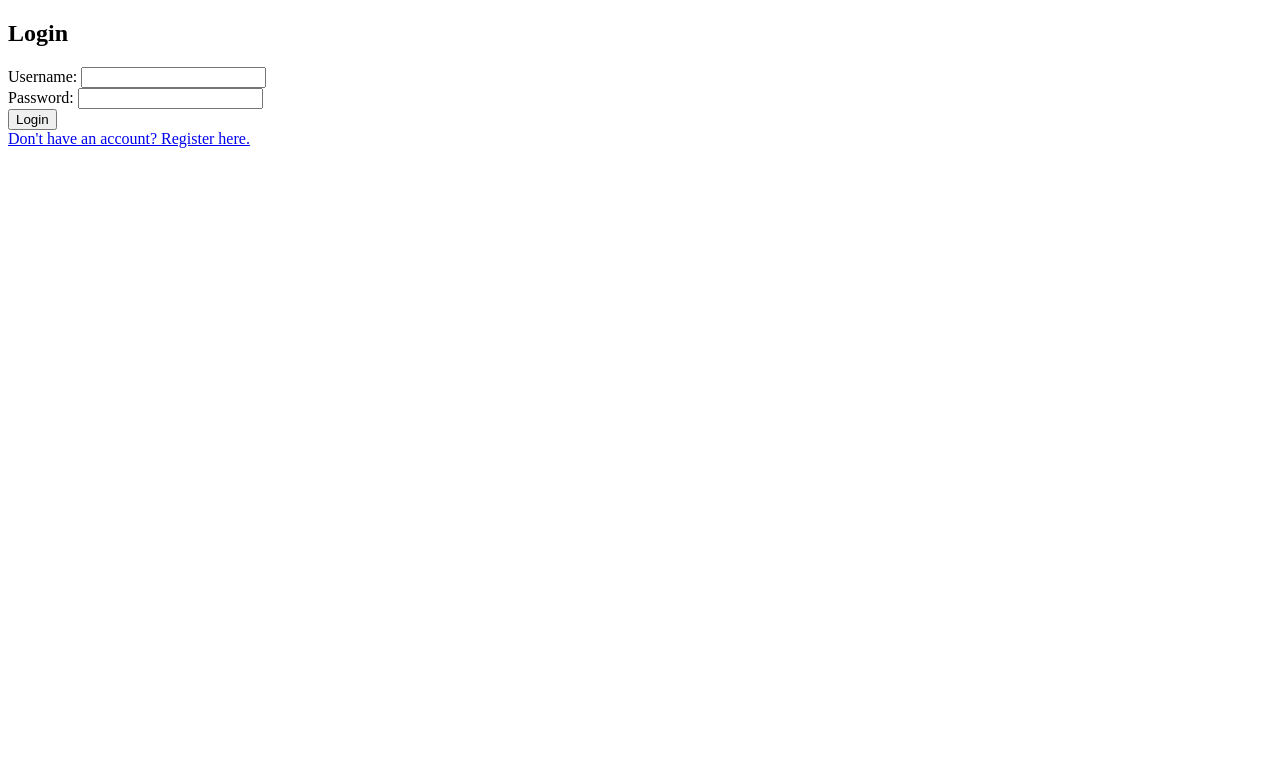
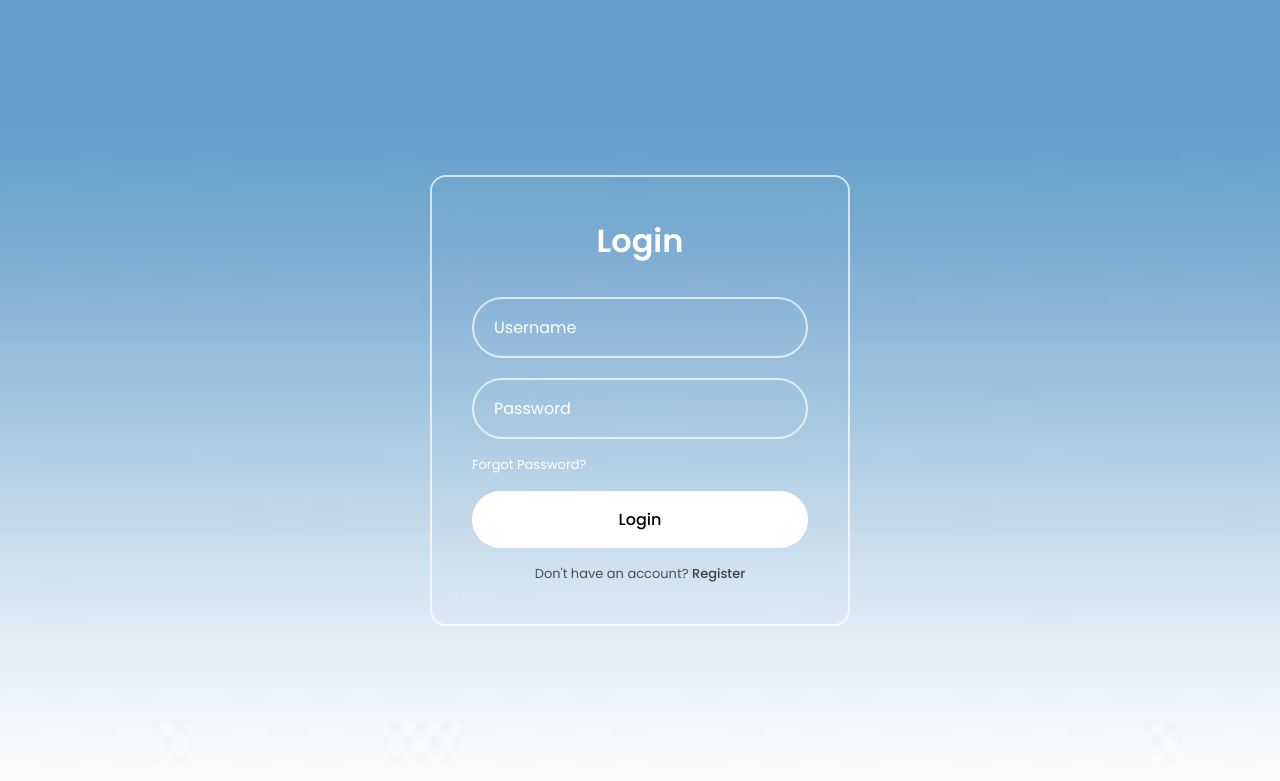
Before and after one commit to Gouravverma7/placement_management_system, a Django app: page /login/ in a window 1280 px wide. Shown: the top 781 px of the page. Run offline with Django 4.2, Linux system fonts and the light colour scheme.

Commit message:
enhanced login form

```diff
--- /dev/null
+++ b/pms/static/css/login.css
@@ -0,0 +1,187 @@
+/*=============== GOOGLE FONTS ===============*/
+@import url("https://fonts.googleapis.com/css2?family=Poppins:wght@400;500;600&display=swap");
+
+/*=============== VARIABLES CSS ===============*/
+:root {
+  /*========== Colors ==========*/
+  /*Color mode HSL(hue, saturation, lightness)*/
+  --white-color: hsl(0, 0%, 100%);
+  --black-color: hsl(0, 0%, 0%);
+
+  /*========== Font and typography ==========*/
+  /*.5rem = 8px | 1rem = 16px ...*/
+  --body-font: "Poppins", sans-serif;
+  --h1-font-size: 2rem;
+  --normal-font-size: 1rem;
+  --small-font-size: .813rem;
+}
+
+/*=============== BASE ===============*/
+* {
+  box-sizing: border-box;
+  padding: 0;
+  margin: 0;
+}
+
+body,
+input,
+button {
+  font-family: var(--body-font);
+  font-size: var(--normal-font-size);
+}
+
+a {
+  text-decoration: none;
+}
+
+img {
+  display: block;
+  max-width: 100%;
+  height: auto;
+}
+
+/*=============== LOGIN ===============*/
+.login {
+  position: relative;
+  height: 100vh;
+  display: grid;
+  align-items: center;
+}
+
+.login__bg {
+  position: absolute;
+  width: 100%;
+  height: 100%;
+  object-fit: cover;
+  object-position: center;
+}
+
+.login__form {
+  position: relative;
+  margin-inline: 1.5rem;
+  background-color: hsla(0, 0%, 100%, .01);
+  border: 2px solid hsla(0, 0%, 100%, .7);
+  padding: 2.5rem 1rem;
+  color: var(--white-color);
+  border-radius: 1rem;
+  backdrop-filter: blur(16px);
+}
+
+.login__title {
+  text-align: center;
+  font-size: var(--h1-font-size);
+  margin-bottom: 1.25rem;
+}
+
+.login__inputs,
+.login__box {
+  display: grid;
+}
+
+.login__inputs {
+  row-gap: 1.25rem;
+  margin-bottom: 1rem;
+}
+
+.login__box {
+
+
+  grid-template-columns: 1fr max-content;
+  column-gap: .75rem;
+  align-items: center;
+  border: 2px solid hsla(0, 0%, 100%, .7);
+  padding-inline: 1.25rem;
+  border-radius: 4rem;
+}
+
+.login__input,
+.login__button {
+  border: none;
+  outline: none;
+}
+
+.login__input {
+  width: 100%;
+  background: none;
+  color: var(--white-color);
+  padding-block: 1rem;
+}
+
+.login__input::placeholder {
+  color: var(--white-color);
+}
+
+.login__box i {
+  font-size: 1.25rem;
+}
+
+.login__check,
+.login__check-box {
+  display: flex;
+  justify-content: space-between;
+  align-items: center;
+}
+
+.login__check {
+  margin-bottom: 1rem;
+  font-size: var(--small-font-size);
+}
+
+.login__check-box {
+  column-gap: .5rem;
+}
+
+.login__check-input {
+  width: 1rem;
+  height: 1rem;
+  accent-color: var(--white-color);
+}
+
+.login__forgot {
+  color: var(--white-color);
+}
+
+.login__forgot:hover {
+  text-decoration: underline;
+}
+
+.login__button {
+  width: 100%;
+  padding: 1rem;
+  margin-bottom: 1rem;
+  background-color: var(--white-color);
+  border-radius: 4rem;
+  color: var(--black-color);
+  font-weight: 500;
+  cursor: pointer;
+}
+
+.login__register {
+  font-size: var(--small-font-size);
+  text-align: center;
+  color: hsl(0deg 0% 29.92%)
+}
+
+.login__register a {
+  color: hsl(0deg 1.49% 25.29%);
+  font-weight: 500;
+}
+
+.login__register a:hover {
+  text-decoration: underline;
+}
+
+/*=============== BREAKPOINTS ===============*/
+/* For medium devices */
+@media screen and (min-width: 576px) {
+  .login {
+    justify-content: center;
+  }
+  .login__form {
+    width: 420px;
+    padding-inline: 2.5rem;
+  }
+  .login__title {
+    margin-bottom: 2rem;
+  }
+}
--- /dev/null
+++ b/pms/static/scss/styles.scss
@@ -0,0 +1,4 @@
+@import 'config/variables';
+@import 'base/base';
+@import 'components/login';
+@import 'components/breakpoints';
--- a/pms/templates/pms/login.html
+++ b/pms/templates/pms/login.html
@@ -1,32 +1,56 @@
 <!DOCTYPE html>
+{% load static %}
    <html lang="en">
    <head>
       <meta charset="UTF-8">
-    <title>Login</title>
+      <meta name="viewport" content="width=device-width, initial-scale=1.0">
+
+      <!--=============== REMIXICONS ===============-->
+      <link rel="stylesheet" href="https://cdnjs.cloudflare.com/ajax/libs/remixicon/3.5.0/remixicon.css" crossorigin="">
+
+      <!--=============== CSS ===============-->
+      <link rel="stylesheet" href="{% static 'css/login.css' %}">
+
+      <title>Login form</title>
    </head>
    <body>
-    <h2>Login</h2>
-    <form method="POST" action="{% url 'user_login' %}">
+      <div class="login">
+         <img src="{% static 'images/login-bg.png' %}" alt="image" class="login__bg">
+
+         <form action="{% url 'user_login' %}" class="login__form" method="post">
          {% csrf_token %}
-        <label for="username">Username:</label>
-        <input type="text" id="username" name="username" required><br>
+            <h1 class="login__title">Login</h1>
 
-        <label for="password">Password:</label>
-        <input type="password" id="password" name="password" required><br>
+            <div class="login__inputs">
+               <div class="login__box">
+                  <!-- <input type="text" placeholder="Username" required class="login__input" id="username"> -->
+                  <input type="text" placeholder="Username" id="username" name="username" class="login__input" required><br>
 
-        <input type="submit" value="Login">
+                  <!-- <i class="ri-mail-fill"></i> -->
+               </div>
+
+               <div class="login__box">
+                  <!-- <input type="password" placeholder="Password" required class="login__input" id="password"> -->
+                  <input type="password" placeholder="Password" id="password" name="password" class="login__input"  required><br>
+                  <!-- <i class="ri-lock-2-fill"></i> -->
+               </div>
+            </div>
+
+            <div class="login__check">
+               <!-- <div class="login__check-box">
+                  <input type="checkbox" class="login__check-input" id="user-check">
+                  <label for="user-check" class="login__check-label">Remember me</label>
+               </div> -->
+
+               <a href="#" class="login__forgot">Forgot Password?</a>
+            </div>
+
+            <button type="submit" class="login__button">Login</button>
+
+            <div class="login__register">
+               Don't have an account? <a href="{% url 'registration' %}">Register</a>
+            </div>
          </form>
-
-    {% if messages %}
-        <div class="alert alert-danger">
-            <ul>
-                {% for message in messages %}
-                    <li>{{ message }}</li>
-                {% endfor %}
-            </ul>
       </div>
-    {% endif %}
-
-    <a href="{% url 'registration' %}">Don't have an account? Register here.</a>
    </body>
 </html>
```
Also changed, not shown: pms/static/scss/base/_base.scss (added, +23 -0 lines), pms/static/scss/components/_breakpoints.scss (added, +15 -0 lines), pms/static/scss/components/_login.scss (added, +113 -0 lines), pms/static/scss/config/_variables.scss (added, +18 -0 lines), db.sqlite3, pms/static/images/login-bg.png (added). Lines whose indentation alone changed are shown as unchanged.
